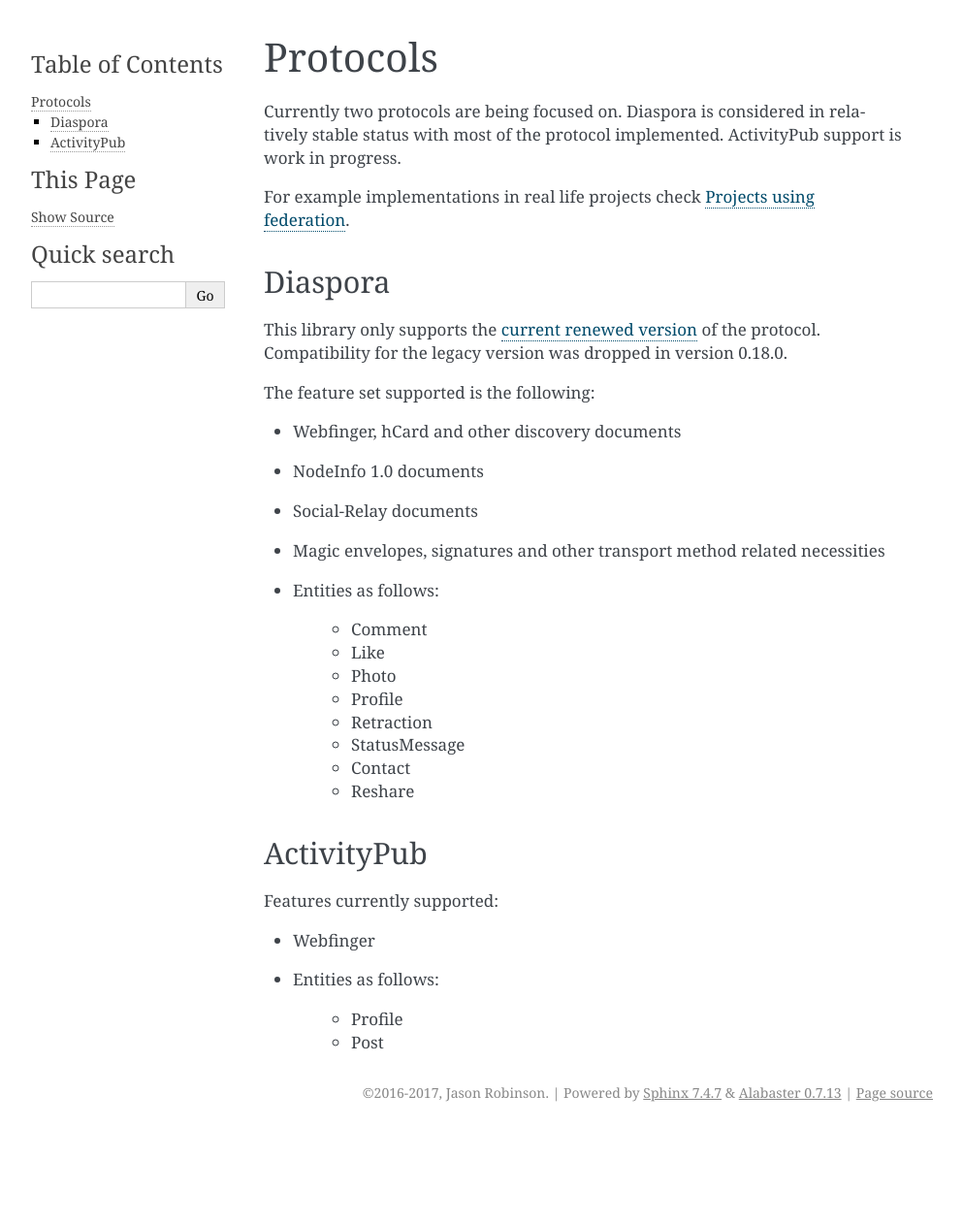
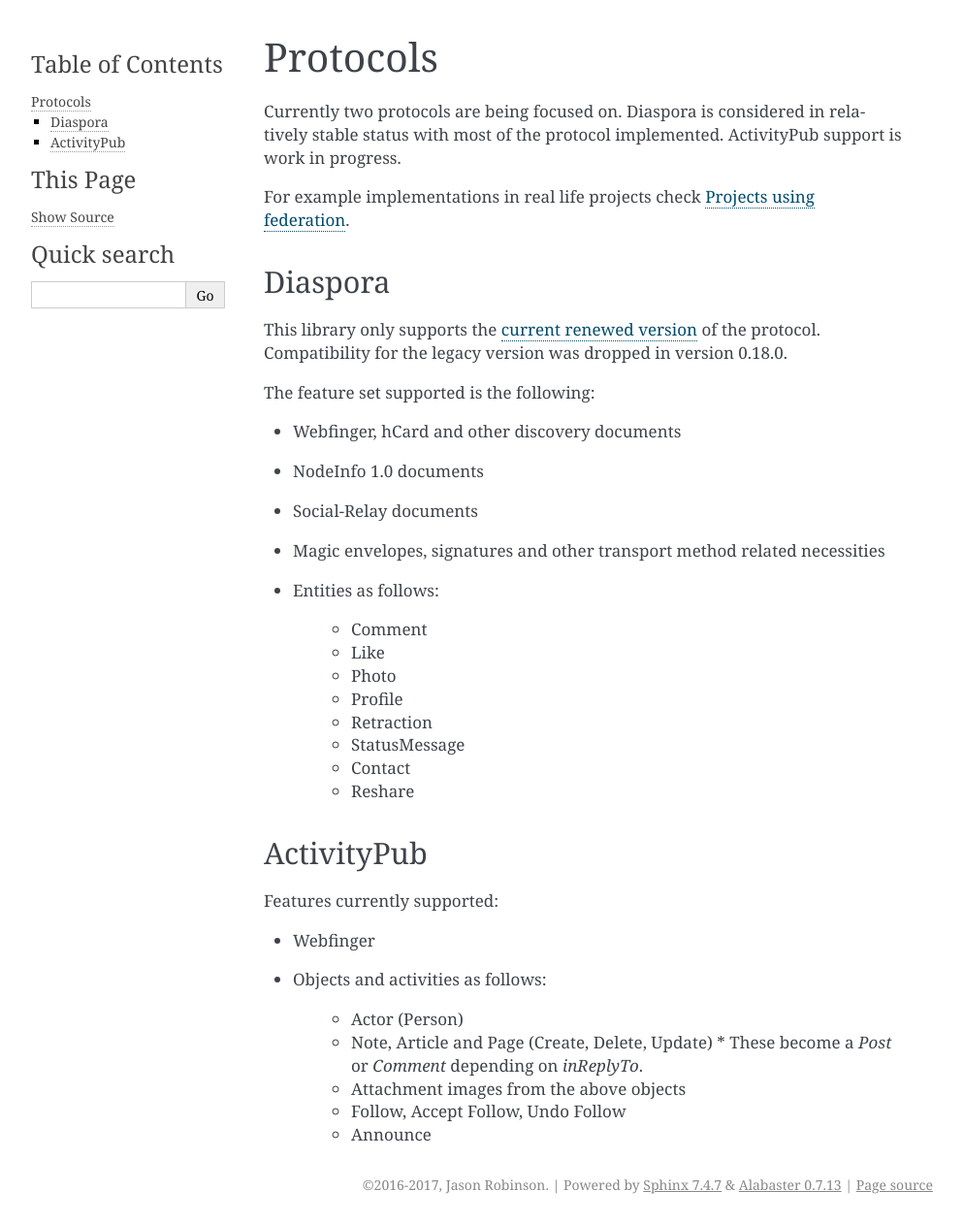
Before and after one commit to jaywink/federation, a Sphinx documentation site: the page built from docs/protocols.rst, in a window 1280 px wide. Shown: the whole page at 97% size, without its empty margins (148-1141 px from the left). Built offline with Sphinx 7.4.7, drawn with Linux system fonts in a browser that asks for light colours; before the commit the page ends 1166 px from its top, so only the background shows below that.

Commit message:
Add more notes about ActivityPub support status to docs

```diff
--- a/docs/protocols.rst
+++ b/docs/protocols.rst
@@ -37,7 +37,11 @@
 Features currently supported:
 
 * Webfinger
-* Entities as follows:
+* Objects and activities as follows:
 
-   * Profile
-   * Post
+   * Actor (Person)
+   * Note, Article and Page (Create, Delete, Update)
+     * These become a `Post` or `Comment` depending on `inReplyTo`.
+   * Attachment images from the above objects
+   * Follow, Accept Follow, Undo Follow
+   * Announce
```
